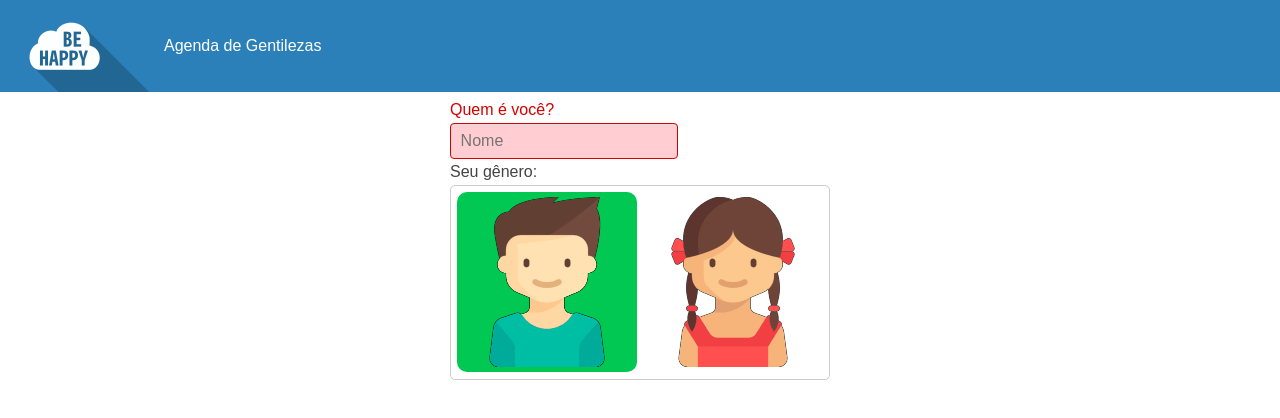
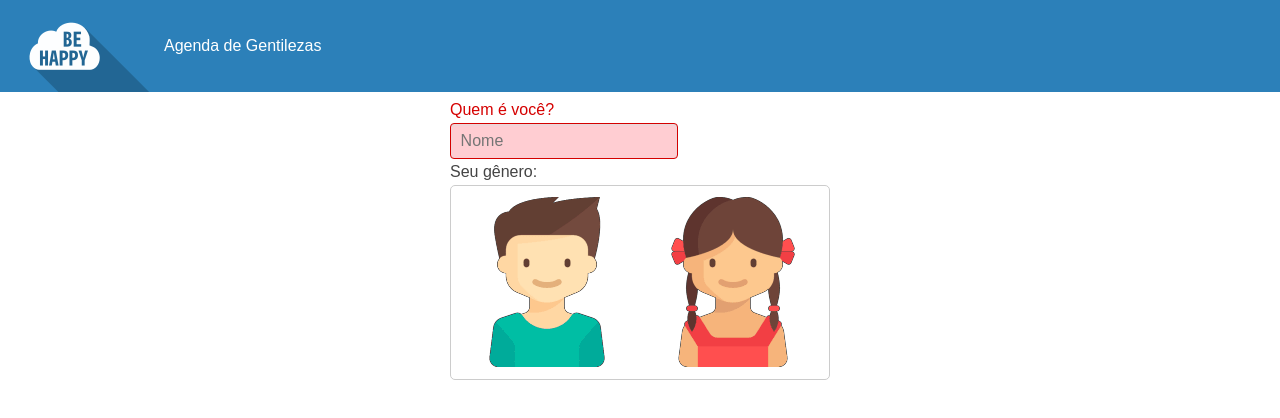
Before and after one commit to brian-izaki/behappy, a React (Create React App) app: page / in a window 1280 px wide. Shown: the top 418 px of the page. Built offline with nearby package versions, Linux system fonts and the light colour scheme.

Commit message:
Terminado Capitulo sobre Stateless e Statefull

```diff
--- a/src/components/GenderButton/index.jsx
+++ b/src/components/GenderButton/index.jsx
@@ -11,6 +11,7 @@ export default function GenderButton(props) {
         "gender-button selected-gender-button" :
         "gender-button"
       }
+      onClick={e => props.atualizarGenero(e, props.genero)}
     >
       <GenderImage
         genero={props.genero}
--- a/src/components/GenderSelector/index.jsx
+++ b/src/components/GenderSelector/index.jsx
@@ -21,13 +21,13 @@ export default function GenderSelector(props){
       <GenderButton
         selecionado={masculino}
         genero={"m"}
-        atualizaeGenero={props.atualizarGenero}
+        atualizarGenero={props.atualizarGenero}
       />
 
       <GenderButton
         selecionado={feminino}
         genero={"f"}
-        atualizaeGenero={props.atualizarGenero}
+        atualizarGenero={props.atualizarGenero}
       />
 
     </div>
--- a/src/components/NovoUsuario/index.jsx
+++ b/src/components/NovoUsuario/index.jsx
@@ -10,7 +10,7 @@ class NovoUsuario extends React.Component {
     this.state = {
       usuario: {
         nome: "",
-        genero: "m",
+        genero: "",
       },
 
       validacao: {
```
